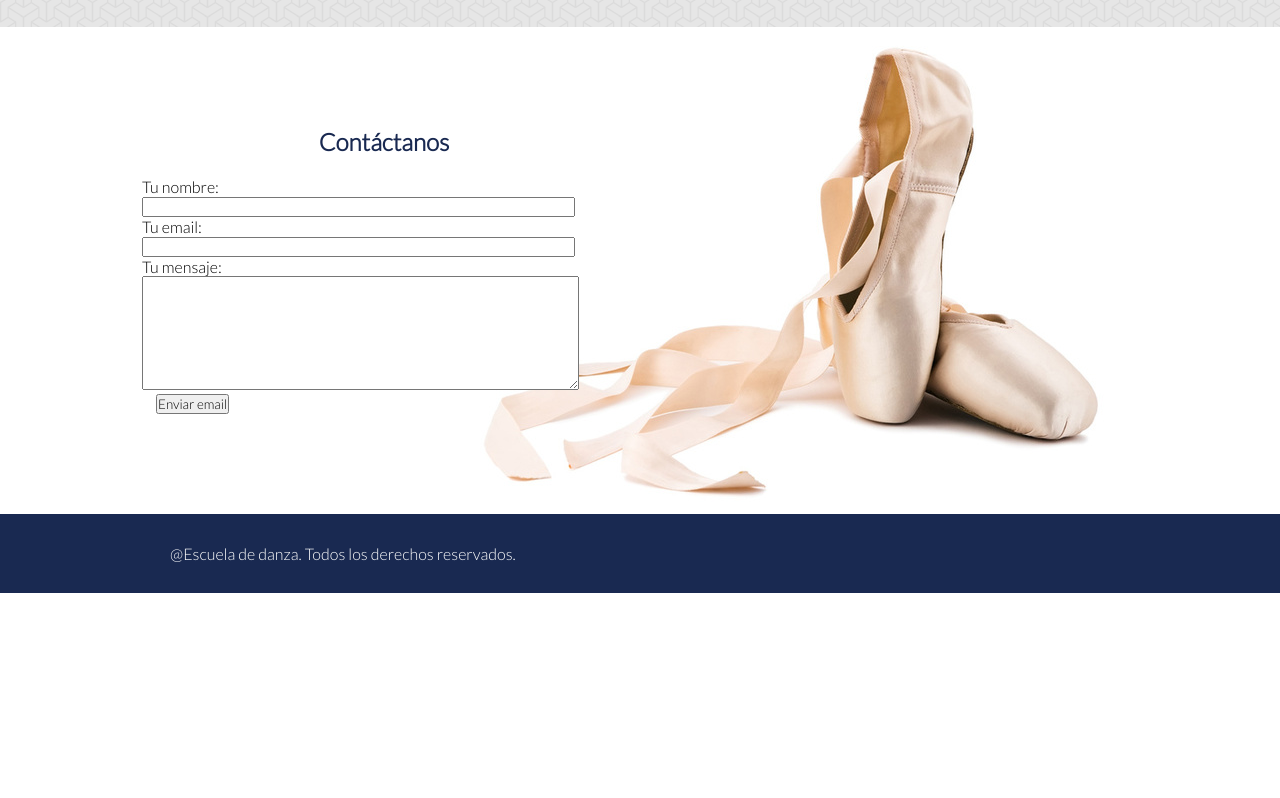
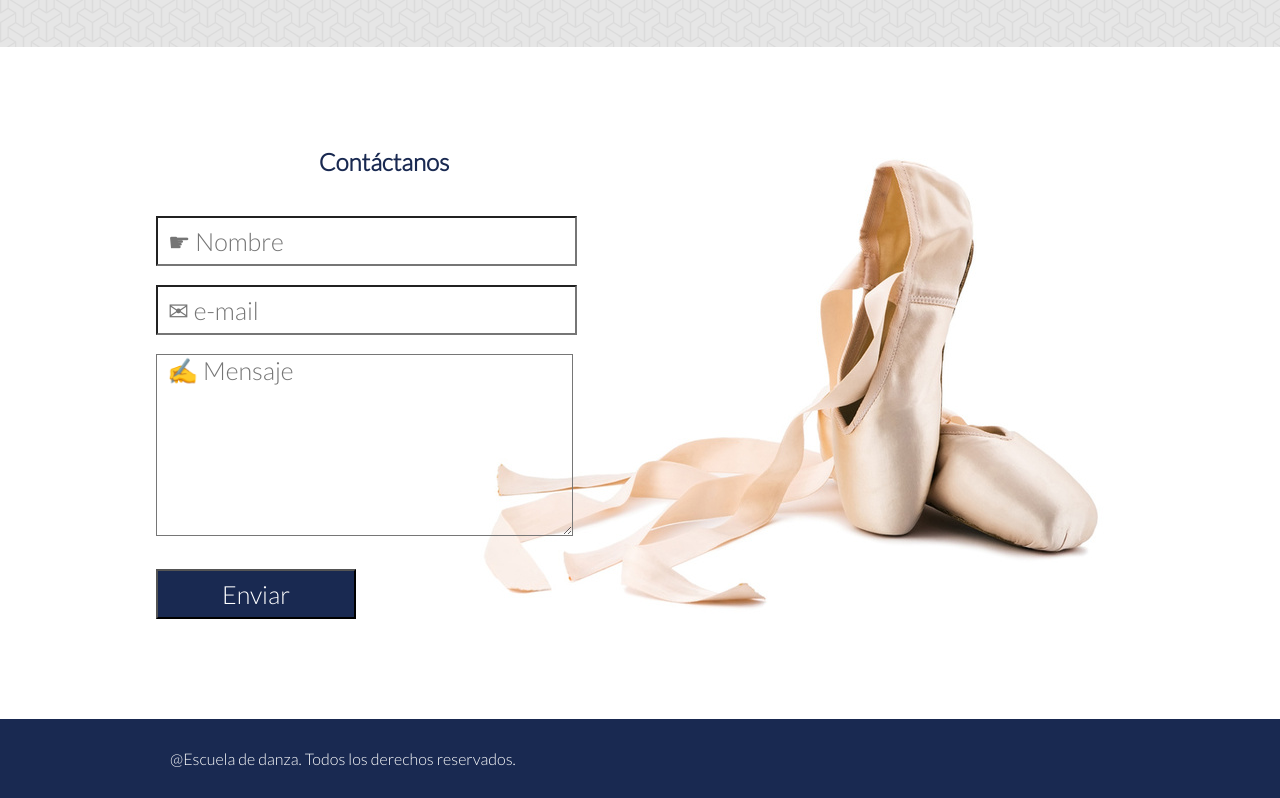
Before and after one commit to KarenHeredia89/EscuelaDeDanza, a plain HTML site: page blog.html in a window 1280 px wide. Shown: the part 1149-1947 px from the top of the page. Before the commit the page ends 1742 px from the top, so only its background shows below. Drawn offline with Linux system fonts and the light colour scheme; a web font is replaced by a local one.

Commit message:
Cambio 2

```diff
--- a/blog.html
+++ b/blog.html
@@ -13,14 +13,14 @@
 	<header>
 		<div class="container">
 			<div class="row">
-				<h1>ESCUELA DE DANZA</h1>
+				<a href="index.html"><h1>ESCUELA DE DANZA</h1></a>
 			</div>
 			<div class="row">
 				<nav class="nav-header">
 					<li><a href="nosotros.html">Nosotros</a></li>
 					<li><a href="clases.html">Clases</a></li>
 					<li><a href="blog.html">Blog</a></li>
-					<li><a href="index.html#contacto">Contáctanos</a></li>
+					<li><a href="blog.html#contacto">Contáctanos</a></li>
 				</nav>
 			</div>
 		</div>
@@ -68,20 +68,14 @@
 			<div class="row">
 				<div class="formulario col-6">
 					<h2><a name="contacto">Contáctanos</a></h2>
-					<form id="contact_form" action="#" method="POST" enctype="multipart/form-data">
-						<div class="row">
-							<label for="name">Tu nombre:</label><br />
-							<input id="name" class="input" name="name" type="text" value="" size="60" /><br />
-						</div>
-						<div class="row">
-							<label for="email">Tu email:</label><br />
-							<input id="email" class="input" name="email" type="text" value="" size="60" /><br />
-						</div>
-						<div class="row">
-							<label for="message">Tu mensaje:</label><br />
-							<textarea id="message" class="input" name="message" rows="7" cols="60"></textarea><br />
-						</div>
-						<input id="submit_button" type="submit" value="Enviar email" />
+					<form id="contact_form" action="#" method="" enctype="">
+						<label for="name"></label><br />
+						<input id="name" class="input" name="name" type="text" value="" size="30" placeholder= "&#9755 Nombre" /><br />
+						<label for="email"></label><br />
+						<input id="email" class="input" name="email" type="text" value="" size="30" placeholder= "&#9993 e-mail"/><br />
+						<label for="message"></label><br />
+						<textarea id="message" class="input_2" name="message" rows="6" cols="30" placeholder= "&#9997 Mensaje"></textarea><br />
+						<input id="submit_button" type="submit" value="Enviar" />
 					</form>
 				</div>
 			</div>
--- a/css/common.css
+++ b/css/common.css
@@ -40,3 +40,22 @@ footer p {
 	color: white;
 
 }
+#submit_button {
+	height: 50px;
+	width: 200px;
+	background-color: #192951;
+	color: white;
+	font-size: 25px;
+}
+.input {
+	height: 50px;
+}
+.input, .input_2 {
+	font-size: 25px;
+	margin-left: 0px;
+	padding-left: 10px;
+	background-color: transparent;
+}
+.input_2 {
+	margin-bottom: 30px;
+}
```
Also changed, not shown: clases.html (+10 -16 lines), index.html (+9 -15 lines), nosotros.html (+10 -16 lines).
